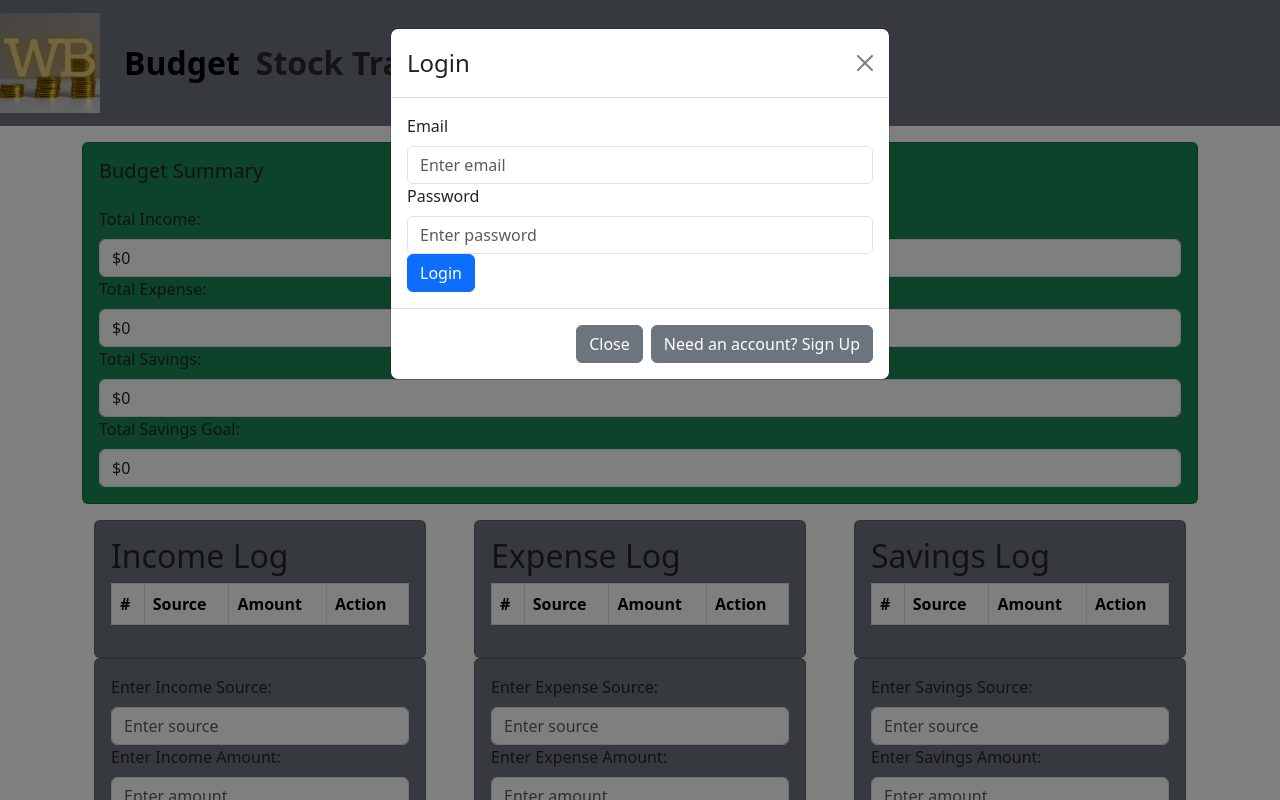
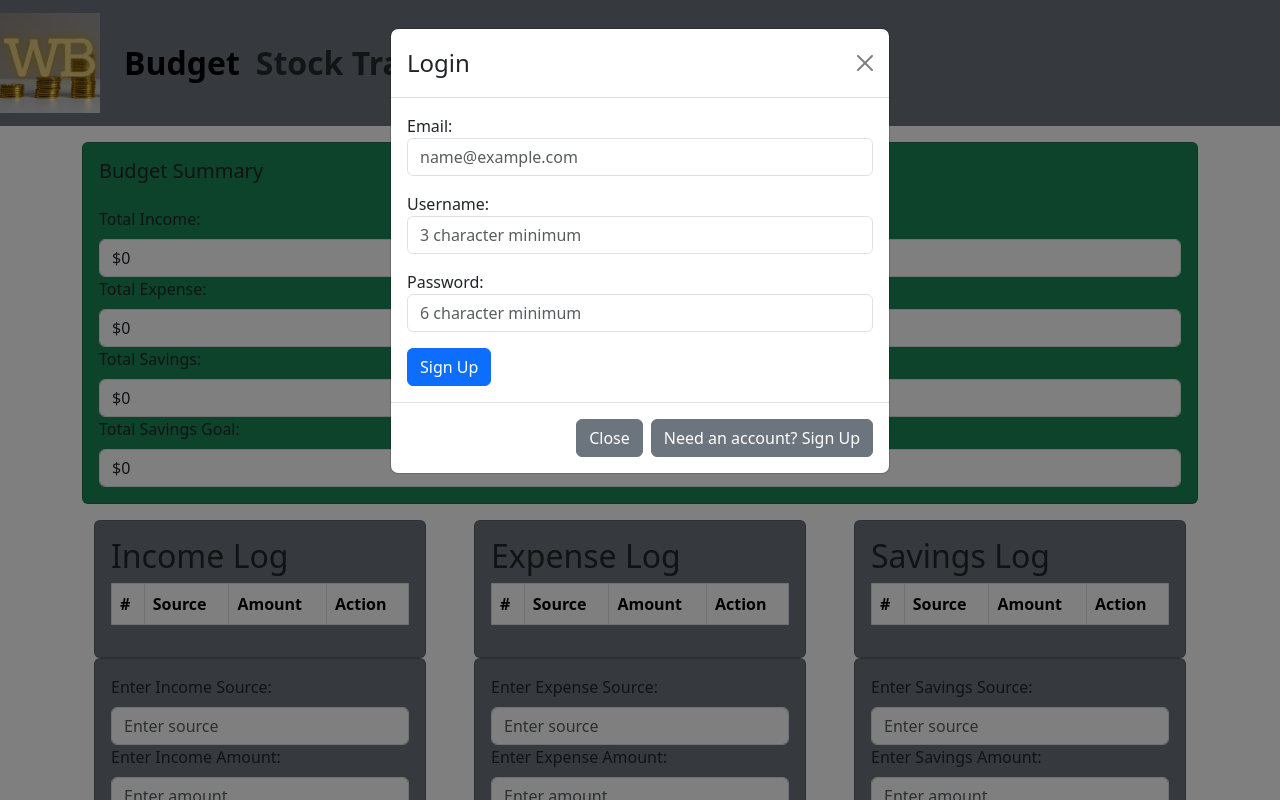
Before and after one commit to nba251522/Wealth-Builder, a React (Create React App) app in the folder client/: page / in a window 1280 px wide. Both pictures are taken after a click on the button "Login". Shown: the top 800 px of the page. Built offline with nearby package versions, Linux system fonts and the light colour scheme.

Commit message:
updated the mutations

```diff
--- a/client/src/components/Header.jsx
+++ b/client/src/components/Header.jsx
@@ -65,6 +65,8 @@
       setSignupUsername('');
       setSignupPassword('');
 
+      setShowRegister(false);
+
       const { token, user } = signUpData.register;
 
       return { token, user };
@@ -74,17 +76,14 @@
   };
 
   const onChangeEmail = (event) => {
-    console.log("event.target.value:", event.target.value);
     setSignupEmail(event.target.value)
   }
 
   const onChangeUsername = (event) => {
-    console.log("event.target.value:", event.target.value);
     setSignupUsername(event.target.value)
   }
 
   const onChangePassword = (event) => {
-    console.log("event.target.value:", event.target.value);
     setSignupPassword(event.target.value)
   }
 
@@ -139,19 +138,44 @@
           <Modal.Title>Login</Modal.Title>
         </Modal.Header>
         <Modal.Body>
-          <Form onSubmit={loginFormSubmit}>
-            <Form.Group controlId="formEmail">
-              <Form.Label>Email</Form.Label>
-              <Form.Control type="email" placeholder="Enter email" />
-            </Form.Group>
-            <Form.Group controlId="formPassword">
-              <Form.Label>Password</Form.Label>
-              <Form.Control type="password" placeholder="Enter password" />
-            </Form.Group>
-            <Button variant="primary" type="submit">
-              Login
-            </Button>
-          </Form>
+          <form onSubmit={loginFormSubmit}>
+            <div className='mb-3'>
+              <label htmlFor='signup-email'>Email:</label>
+              <input
+                id='signup-email'
+                className='form-control'
+                type='text'
+                value={signupEmail}
+                onChange={onChangeEmail}
+                placeholder='name@example.com'
+              />
+            </div>
+
+            <div className='mb-3'>
+              <label htmlFor='signup-username'>Username:</label>
+              <input
+                id='signup-username'
+                className='form-control'
+                type='text'
+                value={signupUsername}
+                onChange={onChangeUsername}
+                placeholder='3 character minimum'
+              />
+            </div>
+
+            <div className='mb-3'>
+              <label htmlFor='signup-password'>Password:</label>
+              <input
+                id='signup-password'
+                className='form-control'
+                type='password'
+                value={signupPassword}
+                onChange={onChangePassword}
+                placeholder='6 character minimum'
+              />
+            </div>
+            <button className='btn btn-primary'>Sign Up</button>
+          </form>
         </Modal.Body>
         <Modal.Footer>
           <Button variant="secondary" onClick={handleLoginClose}>
@@ -206,26 +230,6 @@
             </div>
             <button className='btn btn-primary'>Sign Up</button>
           </form>
-          {/* <Form onSubmit={signUpFormSubmit}>
-            <Form.Group controlId="formEmail">
-              <Form.Label>Email address</Form.Label>
-              <Form.Control type="email" placeholder="Enter email" />
-              <Form.Text className="text-muted">
-                We'll never share your email with anyone else.
-                </Form.Text>
-            </Form.Group>
-            <Form.Group controlId="formUsername">
-              <Form.Label>Username</Form.Label>
-              <Form.Control type="username" placeholder="Enter username" />
-            </Form.Group>
-            <Form.Group controlId="formPassword">
-              <Form.Label>Password</Form.Label>
-              <Form.Control type="password" placeholder="Enter password" />
-            </Form.Group>
-            <Button variant="primary" type="submit">
-              Sign Up
-            </Button>
-          </Form> */}
         </Modal.Body>
         <Modal.Footer>
           <Button variant="secondary" onClick={handleRegisterClose}>
--- a/client/src/utils/mutations.js
+++ b/client/src/utils/mutations.js
@@ -4,16 +4,21 @@
     mutation Register($username: String!, $email: String!, $password: String!) {
         register(username: $username, email: $email, password: $password) {
             token
+            user {
+                id
+                username
+                email
+            }
         }
     }
 `;
 
 export const LOGIN_USER = gql`
-    mutation login($email: String!, $password: String!) {
-        login(email: $email, password: $password){
+    mutation Login($email: String!, $password: String!) {
+        login(email: $email, password: $password) {
             token
             user {
-                _id
+                id
                 username
                 email
             }
```
